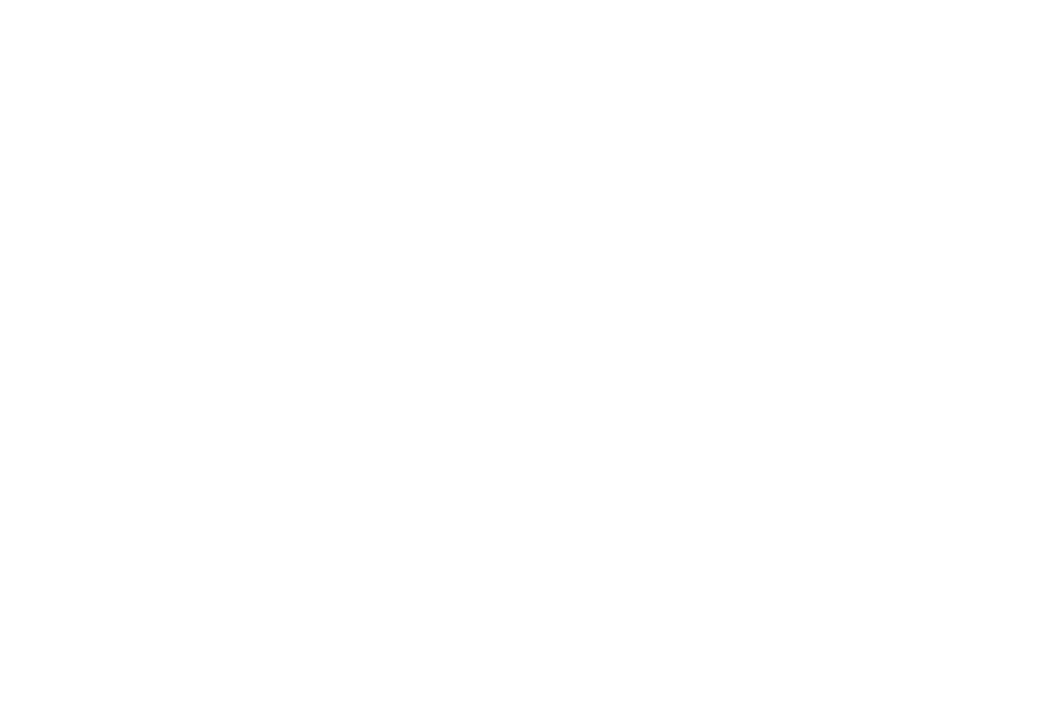
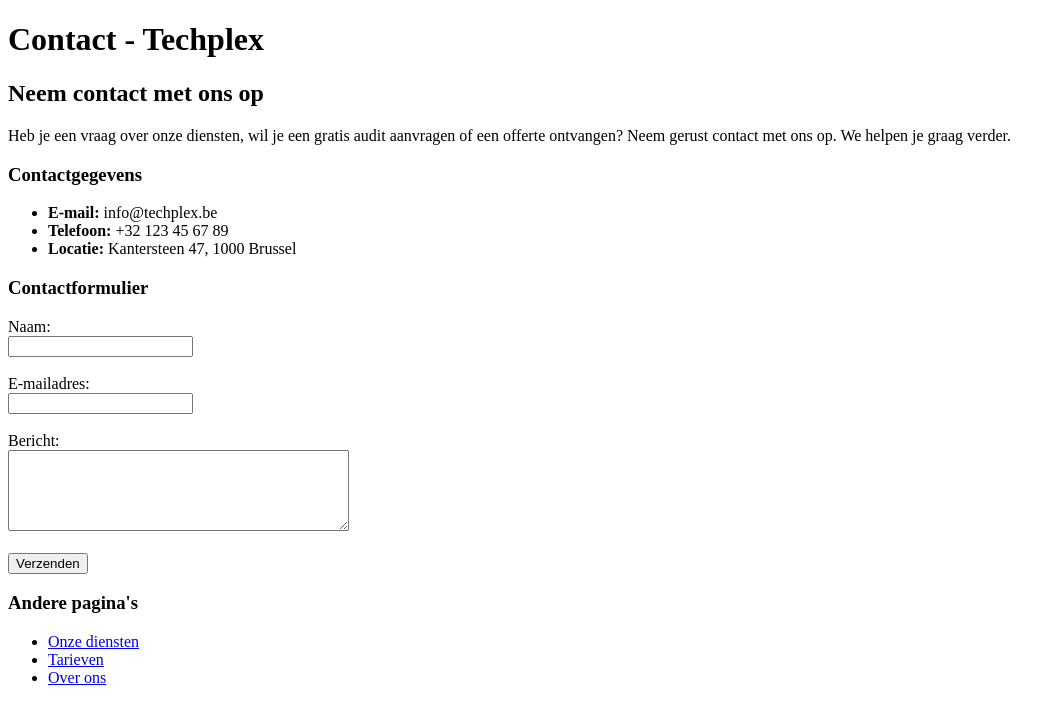
Before and after one commit to Aymane6BI/Eindproject, a plain HTML site: page contact.html in a window 1280 px wide. Shown: the whole page, without its empty margins (0-1060 px from the left). Drawn offline with Linux system fonts and the light colour scheme.

Commit message:
Html is klaar

```diff
--- a/about.html
+++ /dev/null
@@ -1,15 +0,0 @@
-<!DOCTYPE html>
-<html>
-<head>
-    <meta charset="UTF-8">
-    <meta name="viewport" content="width=device-width, initial-scale=1.0">
-    <title>Techplex</title>
-    <link rel="stylesheet" href="styles.css">
-    <script src="script.js"></script>
-
-</head>
-<body>
-<p>Hier komt de tekst zodra ik aan het bestand kan.</p>
-
-</body>
-</html>
--- a/contact.html
+++ b/contact.html
@@ -0,0 +1,47 @@
+<!DOCTYPE html>
+<html lang="en">
+<head>
+    <meta charset="UTF-8">
+    <meta http-equiv="X-UA-Compatible" content="IE=edge">
+    <meta name="viewport" content="width=device-width, initial-scale=1.0">
+    <title>Contact - Techplex</title>
+    <link rel="stylesheet" href="style.css">
+
+</head>
+<body>
+
+<h1>Contact - Techplex</h1>
+
+<h2>Neem contact met ons op</h2>
+<p>Heb je een vraag over onze diensten, wil je een gratis audit aanvragen of een offerte ontvangen? Neem gerust contact met ons op. We helpen je graag verder.</p>
+
+<h3>Contactgegevens</h3>
+<ul>
+    <li><strong>E-mail:</strong> info@techplex.be</li>
+    <li><strong>Telefoon:</strong> +32 123 45 67 89</li>
+    <li><strong>Locatie:</strong> Kantersteen 47, 1000 Brussel</li>
+</ul>
+
+<h3>Contactformulier</h3>
+<form action="#" method="post">
+    <label for="name">Naam:</label><br>
+    <input type="text" id="name" name="name"><br><br>
+
+    <label for="email">E-mailadres:</label><br>
+    <input type="email" id="email" name="email"><br><br>
+
+    <label for="message">Bericht:</label><br>
+    <textarea id="message" name="message" rows="5" cols="40"></textarea><br><br>
+
+    <input type="submit" value="Verzenden">
+</form>
+
+<h3>Andere pagina's</h3>
+<ul>
+    <li><a href="diensten.html">Onze diensten</a></li>
+    <li><a href="tarieven.html">Tarieven</a></li>
+    <li><a href="over-ons.html">Over ons</a></li>
+</ul>
+
+</body>
+</html>
```
Also changed, not shown: index.html (+27 -11 lines).
